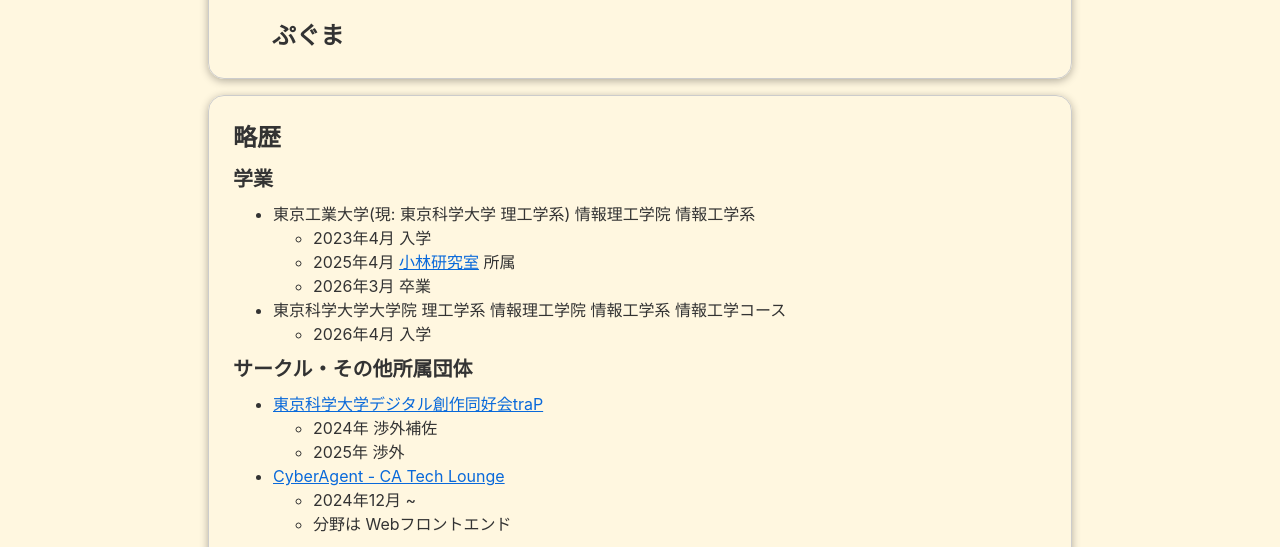
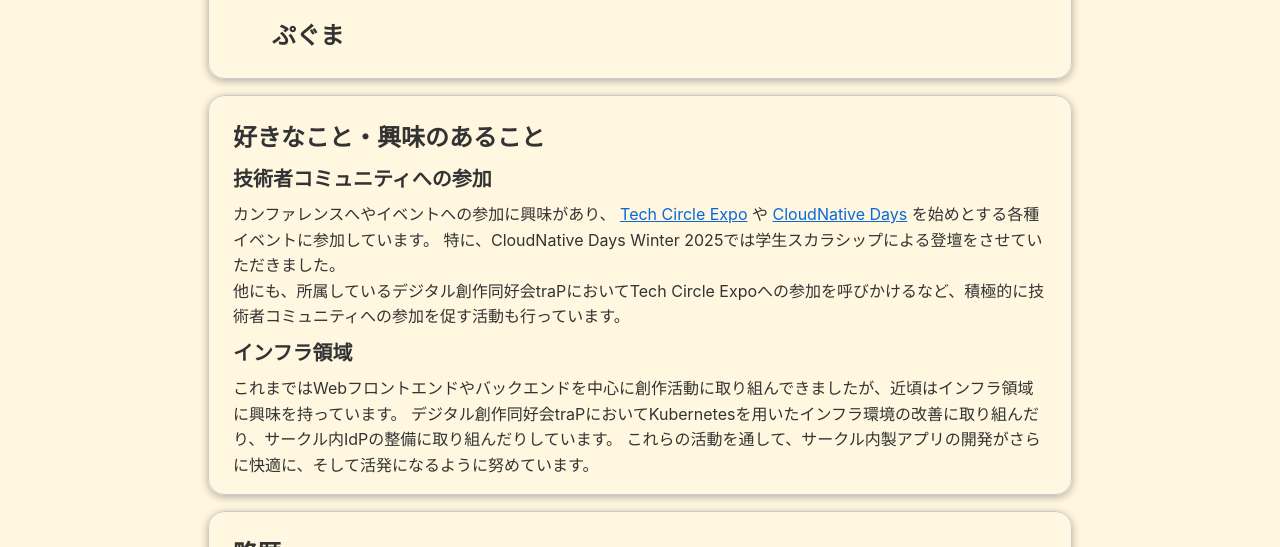
Before and after one commit to Pugma/portfolio, an Astro site: page / in a window 1280 px wide. Shown: the part 277-824 px from the top of the page. Built offline with nearby package versions, Linux system fonts and the light colour scheme; Astro itself is replaced by a stand-in of ours.

Commit message:
feat(landing): add preference

```diff
--- /dev/null
+++ b/src/components/landing/sections/Prefenence.astro
@@ -0,0 +1,24 @@
+---
+import SectionLayout from '../SectionLayout.astro';
+---
+
+<SectionLayout title="好きなこと・興味のあること">
+    <h3>技術者コミュニティへの参加</h3>
+    <p>
+        カンファレンスへやイベントへの参加に興味があり、
+        <a href="https://tech-circle-expo.connpass.com/" target="_blank" rel="noopener noreferrer">Tech Circle Expo</a>
+        や
+        <a href="https://cloudnativedays.jp/" target="_blank" rel="noopener noreferrer">CloudNative Days</a>
+        を始めとする各種イベントに参加しています。
+        特に、CloudNative Days Winter 2025では学生スカラシップによる登壇をさせていただきました。
+    </p>
+    <p>
+        他にも、所属しているデジタル創作同好会traPにおいてTech Circle Expoへの参加を呼びかけるなど、積極的に技術者コミュニティへの参加を促す活動も行っています。
+    </p>
+    <h3>インフラ領域</h3>
+    <p>
+        これまではWebフロントエンドやバックエンドを中心に創作活動に取り組んできましたが、近頃はインフラ領域に興味を持っています。
+        デジタル創作同好会traPにおいてKubernetesを用いたインフラ環境の改善に取り組んだり、サークル内IdPの整備に取り組んだりしています。
+        これらの活動を通して、サークル内製アプリの開発がさらに快適に、そして活発になるように努めています。
+    </p>
+</SectionLayout>
--- a/src/pages/index.astro
+++ b/src/pages/index.astro
@@ -1,8 +1,6 @@
 ---
-
-
-
 import Biography from "../components/landing/sections/Biography.astro";
+import Prefenence from "../components/landing/sections/Prefenence.astro";
 import Profile from "../components/landing/sections/Profile.astro";
 import Strengths from "../components/landing/sections/Strengths.astro";
 import TechStack from "../components/landing/sections/TechStack.astro";
@@ -12,6 +10,7 @@ import Layout from "../layouts/Layout.astro";
 
 <Layout>
   <Profile />
+  <Prefenence />
   <Biography />
   <TechStack />
   <Works />
```
